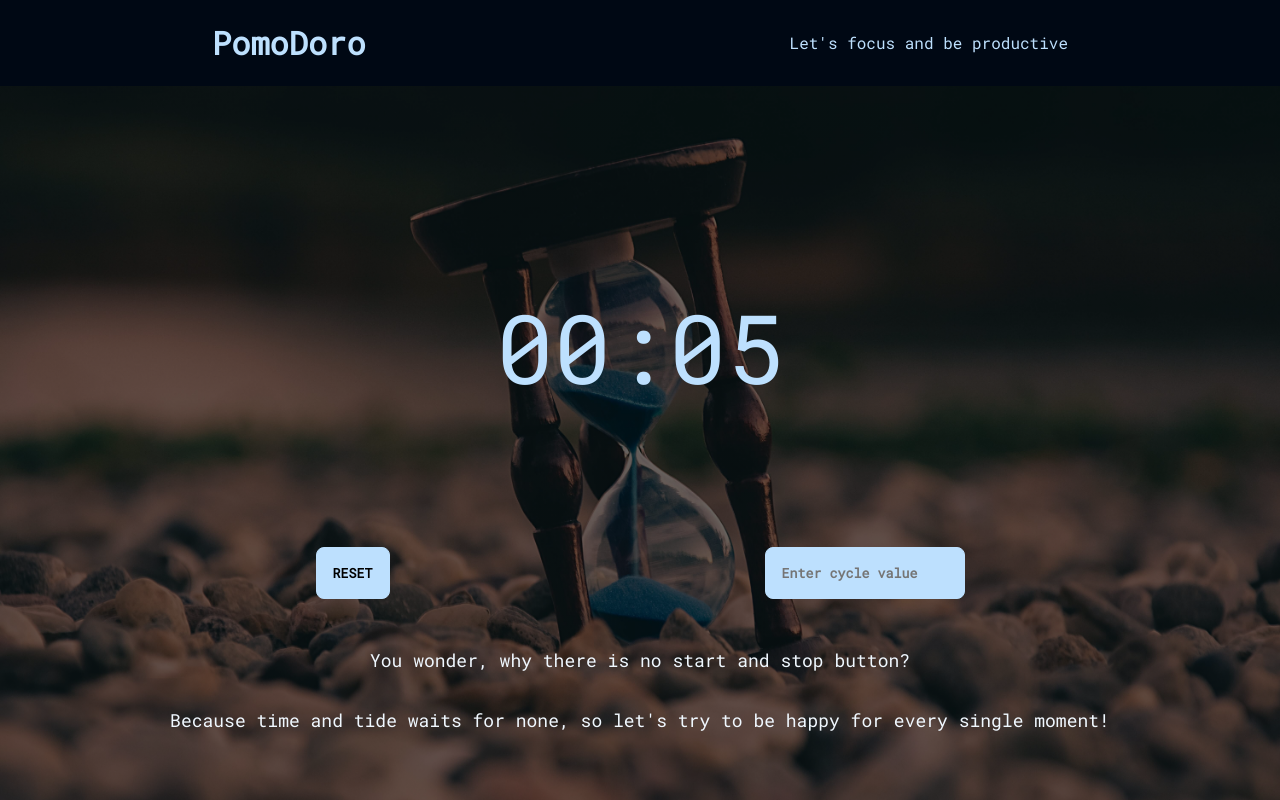
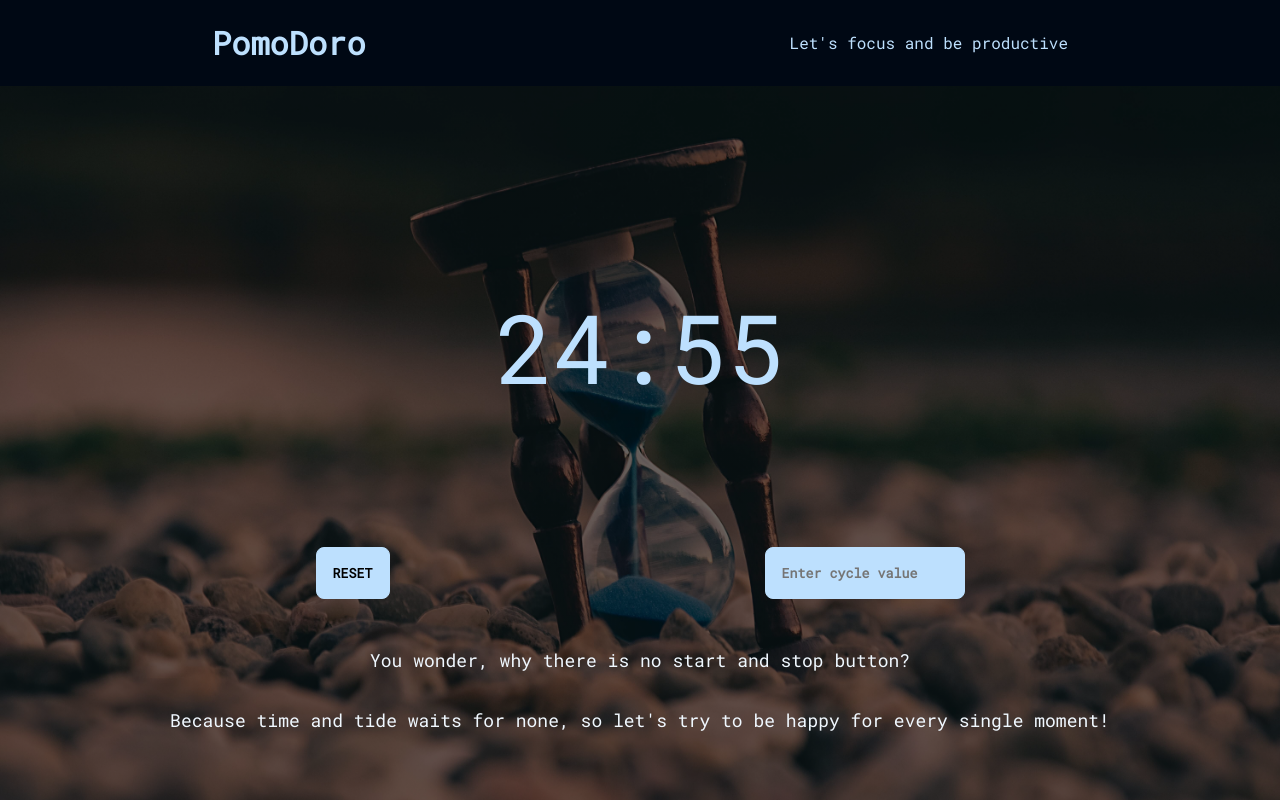
Before and after one commit to SyedSibtainRazvi/pomo-timer, a React (Create React App) app: page / in a window 1280 px wide. Built offline with nearby package versions, Linux system fonts and the light colour scheme.

Commit message:
doc: timer updated

```diff
--- a/src/components/Pomodoro.jsx
+++ b/src/components/Pomodoro.jsx
@@ -1,7 +1,7 @@
 import React, { useState, useEffect } from "react";
 
 const Pomodoro = () => {
-  const [minutes, setMinutes] = useState(1);
+  const [minutes, setMinutes] = useState(25);
   const [seconds, setSeconds] = useState(0);
   const [displayMessage, setDisplayMessage] = useState(false);
   const [cycle, setCycle] = useState(0.5);
@@ -20,12 +20,12 @@ const Pomodoro = () => {
 
       if (seconds === 0) {
         if (minutes !== 0) {
-          setSeconds(9);
+          setSeconds(59);
           setMinutes(minutes - 1);
 
         } else {
-          let minutes = displayMessage ? 1 : 1;
-          let seconds = 9;
+          let minutes = displayMessage ? 24 : 4;
+          let seconds = 59;
           // console.log(cycle);
           // console.log(value);
 
```
